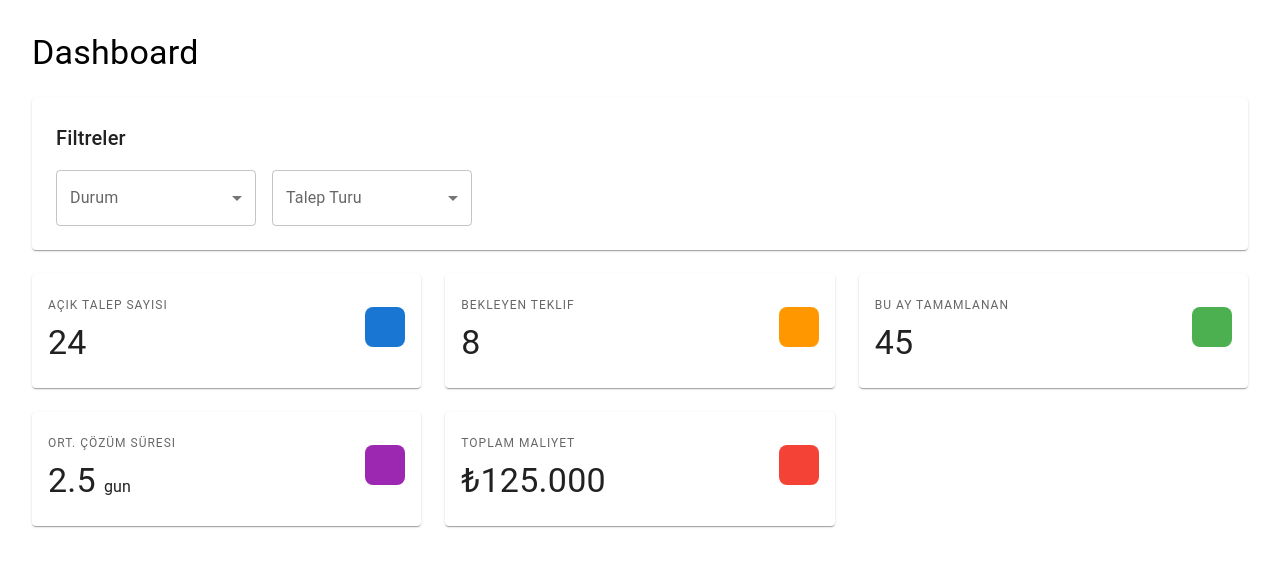
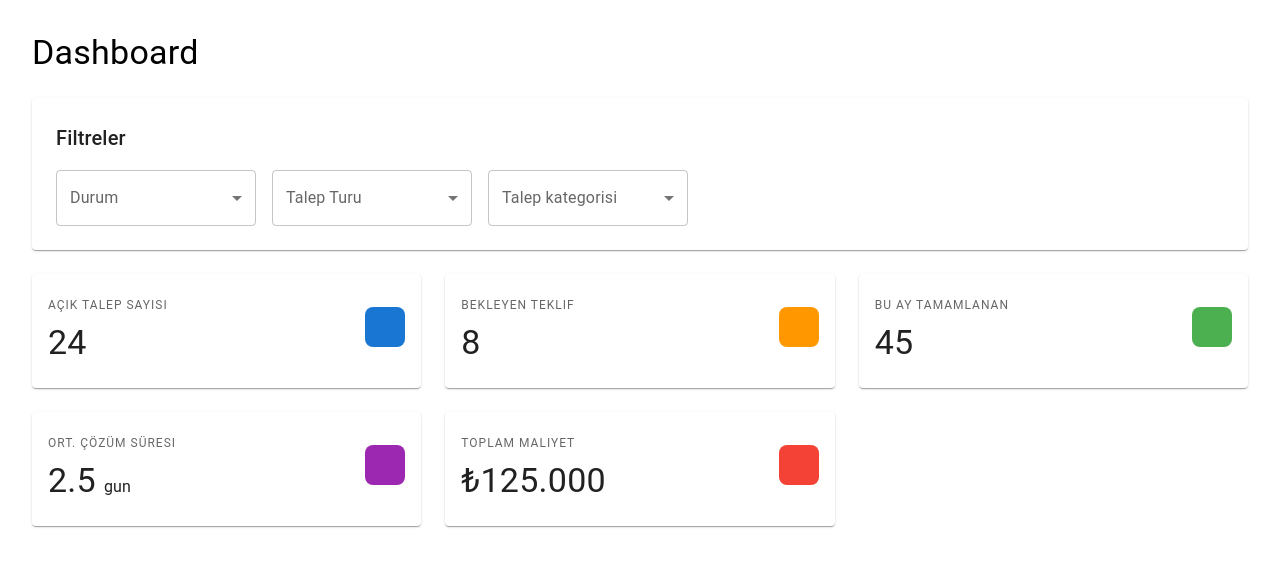
Before and after one commit to guneyberk/makineservis-frontend, a React (Create React App) app: page / in a window 1280 px wide. Shown: the top 566 px of the page. Built offline with nearby package versions, Linux system fonts and the light colour scheme; some icons are missing.

Commit message:
TalepKat

```diff
--- a/src/components/dashboard/FilterPanel.tsx
+++ b/src/components/dashboard/FilterPanel.tsx
@@ -12,11 +12,11 @@ import {Box,
         OutlinedInput,
         Chip,
 } from '@mui/material';
-import { eventNames } from "process";
 
 function FilterPanel(){
     const [status, setStatus] = useState<string[]>([]);
     const [requestType, setRequestType] = useState('');
+    const [category, setCategory]=useState('');
 
     const handleStatusChange = (event:any) => {
         setStatus(event.target.value);
@@ -25,6 +25,10 @@ function FilterPanel(){
     const handleRequestTypeChange = (event: any) =>{
         setRequestType(event.target.value);
     }
+
+    const handleCategoryChange =(event:any)=>{
+        setCategory(event.target.value);
+    };
 
 
     return(
@@ -73,9 +77,29 @@ function FilterPanel(){
     <InputLabel>Talep Turu</InputLabel>
     <Select value={requestType}
             label="Talep Turu"
-            onChange={handleRequestTypeChange}></Select>
+            onChange={handleRequestTypeChange}>
+                <MenuItem value="">Tumu</MenuItem>
+                <MenuItem value="maintenance">Bakim</MenuItem>
+                <MenuItem value="repair">Ariza</MenuItem>
+                <MenuItem value="installation">Kurulum</MenuItem>
+                <MenuItem value="inspection">Kontrol</MenuItem>
+            </Select>
 </FormControl>
 
+{/* Talep kategorisi Filtre */}
+                <FormControl sx={{minWidth:200}}>
+    <InputLabel>Talep kategorisi</InputLabel>
+    <Select value={category}
+            label="Talep Kategorisi"
+            onChange={handleCategoryChange}>
+                <MenuItem value="">Tumu</MenuItem>
+                <MenuItem value="maintenance">Mekanik</MenuItem>
+                <MenuItem value="repair">Elektrik</MenuItem>
+                <MenuItem value="installation">Yazilim</MenuItem>
+                <MenuItem value="inspection">Hidrolik</MenuItem>
+                <MenuItem value="inspection">pnomatik</MenuItem>
+            </Select>
+</FormControl>
             </Box>
         </Paper>
     );
```
